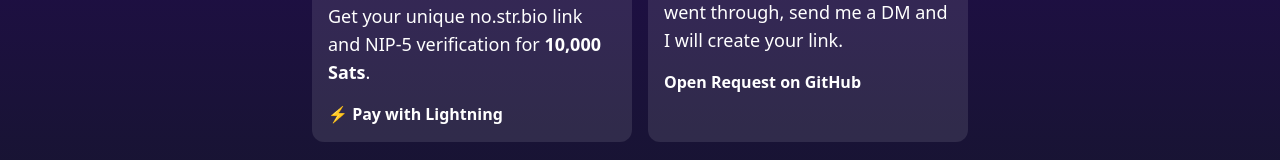
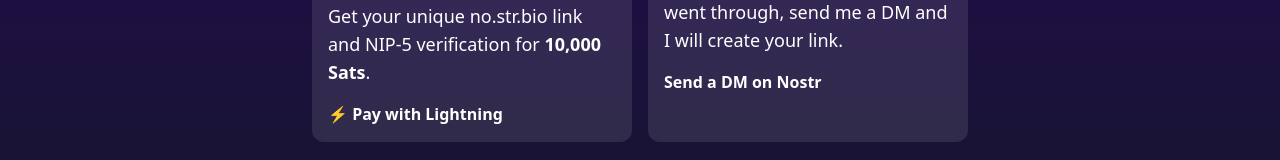
Before and after one commit to PeerRich/no.str.bio, a Next.js app in the folder website/: page / in a window 1280 px wide. Shown: the part 540-700 px from the top of the page. Built offline with nearby package versions, Linux system fonts and the light colour scheme.

Commit message:
fixed CTA text

```diff
--- a/website/src/pages/index.tsx
+++ b/website/src/pages/index.tsx
@@ -90,7 +90,7 @@
                   Once your lightning payment went through, send me a DM and I
                   will create your link.
                 </div>
-                <strong>Open Request on GitHub</strong>
+                <strong>Send a DM on Nostr</strong>
               </Link>
             </div>
           </div>
```
